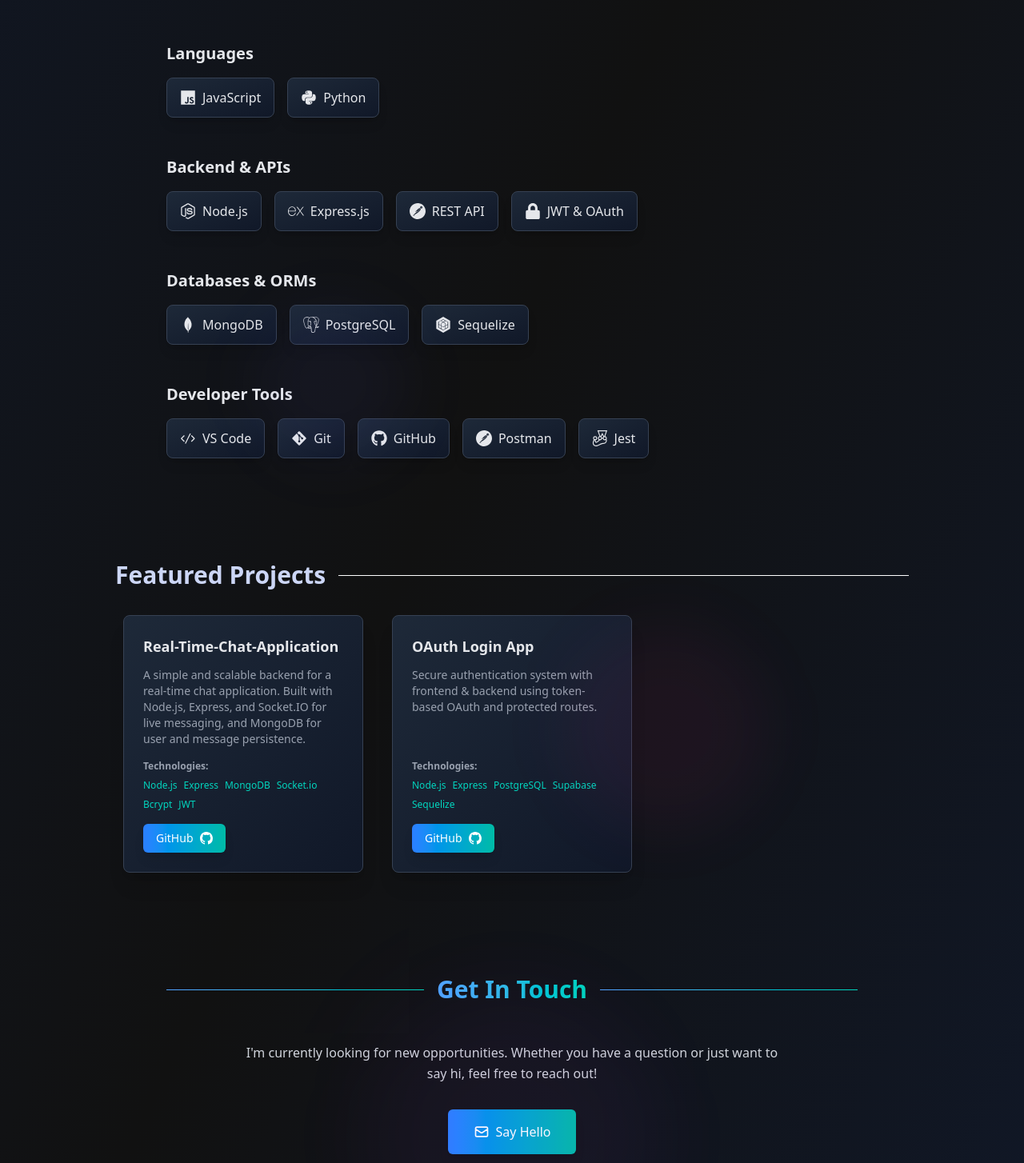
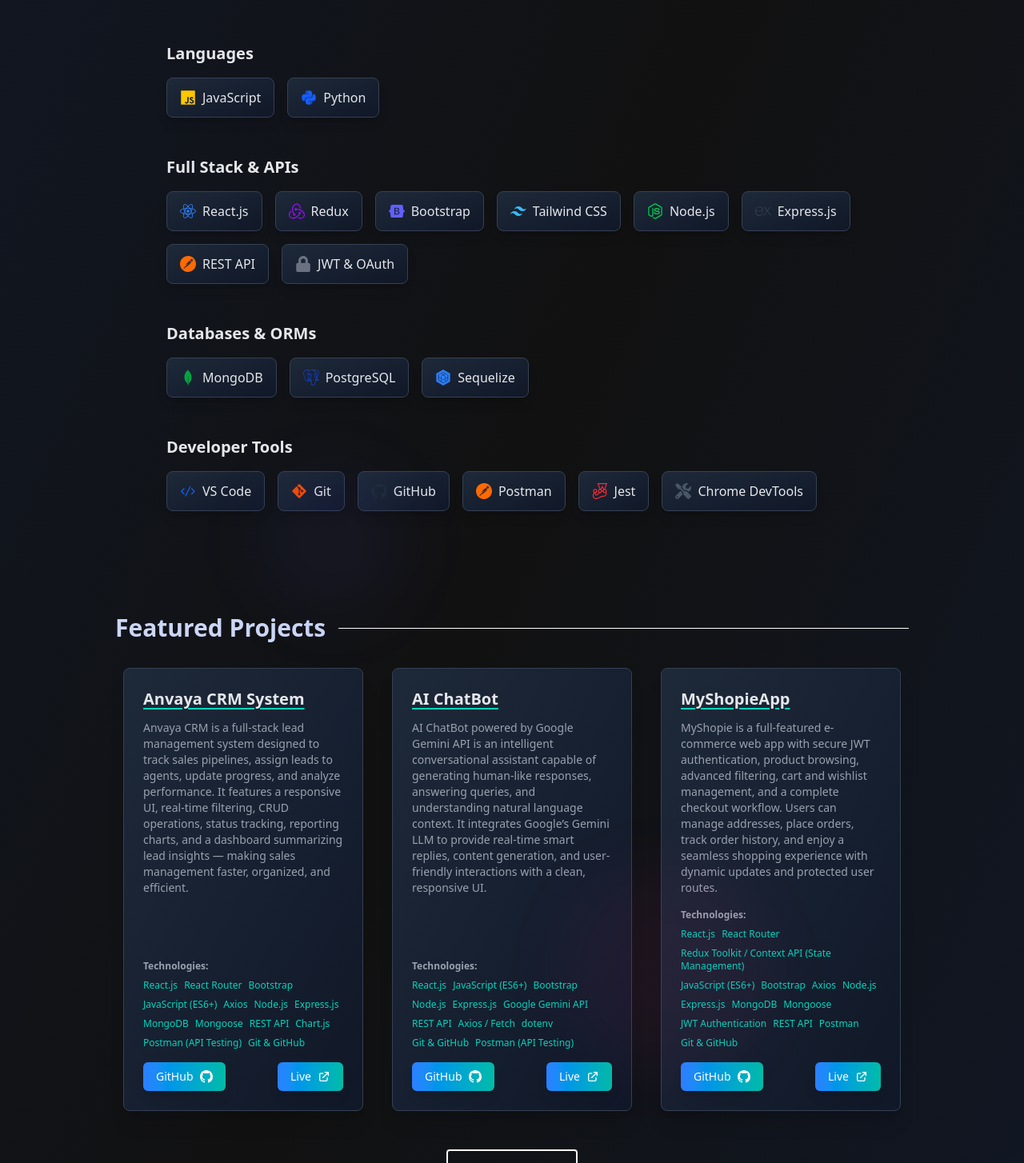
Before and after one commit to Abdul-Kalam0/Portfolio, a React (Vite) app: page / in a window 1280 px wide. Shown: the part 911-2365 px from the top of the page at 80% size. Built offline with nearby package versions, Linux system fonts and the light colour scheme.

Commit message:
feat: add new projects and improve overall UI styling

```diff
--- a/src/components/Projects.jsx
+++ b/src/components/Projects.jsx
@@ -2,41 +2,113 @@
 
 const projects = [
   {
+    title: "Anvaya CRM System",
+    description:
+      "Anvaya CRM is a full-stack lead management system designed to track sales pipelines, assign leads to agents, update progress, and analyze performance. It features a responsive UI, real-time filtering, CRUD operations, status tracking, reporting charts, and a dashboard summarizing lead insights — making sales management faster, organized, and efficient.",
+    link: "https://github.com/Abdul-Kalam0/Anvaya-CRM-Frontend",
+    tech: [
+      "React.js",
+      "React Router",
+      "Bootstrap",
+      "JavaScript (ES6+)",
+      "Axios",
+      "Node.js",
+      "Express.js",
+      "MongoDB",
+      "Mongoose",
+      "REST API",
+      "Chart.js",
+      "Postman (API Testing)",
+      "Git & GitHub",
+    ],
+    live: "https://anvaya-crm-001.vercel.app/",
+  },
+  {
+    title: "AI ChatBot",
+    description:
+      "AI ChatBot powered by Google Gemini API is an intelligent conversational assistant capable of generating human-like responses, answering queries, and understanding natural language context. It integrates Google’s Gemini LLM to provide real-time smart replies, content generation, and user-friendly interactions with a clean, responsive UI.",
+    tech: [
+      "React.js",
+      "JavaScript (ES6+)",
+      "Bootstrap",
+      "Node.js",
+      "Express.js",
+      "Google Gemini API",
+      "REST API",
+      "Axios / Fetch",
+      "dotenv",
+      "Git & GitHub",
+      "Postman (API Testing)",
+    ],
+    link: "https://github.com/Abdul-Kalam0/AI-ChatBot",
+    live: "https://ai-chatbot001.vercel.app/",
+  },
+  {
+    title: "MyShopieApp",
+    description:
+      "MyShopie is a full-featured e-commerce web app with secure JWT authentication, product browsing, advanced filtering, cart and wishlist management, and a complete checkout workflow. Users can manage addresses, place orders, track order history, and enjoy a seamless shopping experience with dynamic updates and protected user routes.",
+    tech: [
+      "React.js",
+      "React Router",
+      "Redux Toolkit / Context API (State Management)",
+      "JavaScript (ES6+)",
+      "Bootstrap",
+      "Axios",
+      "Node.js",
+      "Express.js",
+      "MongoDB",
+      "Mongoose",
+      "JWT Authentication",
+      "REST API",
+      "Postman",
+      "Git & GitHub",
+    ],
+    link: "https://github.com/Abdul-Kalam0/MyShopieApp",
+    live: "https://my-shopie-app-001.vercel.app/",
+  },
+
+  {
     title: "Real-Time-Chat-Application",
     description:
-      "A simple and scalable backend for a real-time chat application. Built with Node.js, Express, and Socket.IO for live messaging, and MongoDB for user and message persistence.",
+      "A real-time messaging application that enables instant communication between users using WebSockets. It supports live chat, typing indicators, online/offline presence, message timestamps, and conversation history. The interface is fully responsive and optimized for smooth, fast, and uninterrupted communication.",
     link: "https://github.com/Abdul-Kalam0/Real-Time-Chat-Application",
-    // image: "/snapvault.png",
-    // demo: "https://snap-vault-backend-ajmal-razas-projects.vercel.app",
-    tech: ["Node.js", "Express", "MongoDB", "Socket.io", "Bcrypt", "JWT"],
+    tech: [
+      "React.js",
+      "JavaScript (ES6+)",
+      "Node.js",
+      "Express.js",
+      "Socket.io",
+      "MongoDB",
+      "Mongoose",
+      "JWT Authentication",
+      "Axios",
+      "Bootstrap",
+      "REST API",
+      "WebSockets",
+      "Git & GitHub",
+      "Postman (API Testing)",
+    ],
   },
-  // {
-  //   title: "Spotify-backend",
-  //   description:
-  //     "Developed a Node.js & Express.js backend that integrates with the Spotify Web API to enable core music streaming functionalities. Implemented OAuth 2.0 authentication for secure user login via Spotify accounts and handled token refresh workflows. Designed RESTful API endpoints.",
-  //   link: "https://github.com/Abdul-Kalam0/Spotify",
-  //   // image: "/moviecrate.png",
-  //   // demo: "https://snapvault-demo.vercel.app",
-  //   tech: ["Node.js", "Express", "MongoDB", "Mongoose", "JWT", "Bcrypt"],
-  // },
+
   {
     title: "OAuth Login App",
     description:
-      "Secure authentication system with frontend & backend using token-based OAuth and protected routes.",
+      "A secure authentication system that allows users to sign in using trusted OAuth providers like Google or GitHub. The application streamlines onboarding, reduces password friction, and ensures modern authentication standards with token-based session handling.",
     link: "https://github.com/Abdul-Kalam0/OAuth-Backend",
-    // image: "/oauth.png",
-    //demo: "https://oauth-server-eac27.vercel.app/",
-    tech: ["Node.js", "Express", "PostgreSQL", "Supabase", "Sequelize"],
+
+    tech: [
+      "Node.js",
+      "Express",
+      "REST API",
+      "JWT Authentication",
+      "Axios",
+      "PostgreSQL",
+      "Supabase",
+      "Sequelize",
+      "Postman (API Testing)",
+      "Git & GitHub",
+    ],
   },
-  // {
-  //   title: "TheDocStore: Document Management System",
-  //   description:
-  //     "Document management system with folder restrictions, file metadata, and Cloudinary uploads. Built using Node.js, Sequelize, Supabase, and Multer.",
-  //   link: "https://github.com/ajmal92786/The-Doc-Store",
-  //   // image: "/docstore.png", ]
-  //   // demo: "https://snapvault-demo.vercel.app",
-  //   tech: ["Node.js", "Express", "PostgreSQL", "Supabase", "Sequelize"],
-  // },
 ];
 
 export default function Projects() {
@@ -57,7 +129,7 @@
             className="bg-gradient-to-br from-gray-800 to-gray-900 rounded-lg overflow-hidden shadow-xl hover:shadow-teal-500/25 transition-all duration-300 flex flex-col w-[300px] border border-gray-700 hover:border-teal-500"
           >
             <div className="p-6 flex-1 flex flex-col">
-              <h3 className="text-lg font-semibold text-gray-200 mb-3">
+              <h3 className="text-xl font-semibold text-gray-200 mb-3 underline decoration-teal-400 underline-offset-4">
                 {project.title}
               </h3>
               <p className="text-gray-400 text-sm mb-4">
@@ -97,14 +169,14 @@
                       <path d="M12 0C5.37 0 0 5.37 0 12c0 5.31 3.435 9.795 8.205 11.385.6.105.825-.255.825-.57 0-.285-.015-1.23-.015-2.235-3.015.555-3.795-.735-4.035-1.41-.135-.345-.72-1.41-1.23-1.695-.42-.225-1.02-.78-.015-.795.945-.015 1.62.87 1.845 1.23 1.08 1.815 2.805 1.305 3.495.99.105-.78.42-1.305.765-1.605-2.67-.3-5.46-1.335-5.46-5.925 0-1.305.465-2.385 1.23-3.225-.12-.3-.54-1.53.12-3.18 0 0 1.005-.315 3.3 1.23.96-.27 1.98-.405 3-.405s2.04.135 3 .405c2.295-1.56 3.3-1.23 3.3-1.23.66 1.65.24 2.88.12 3.18.765.84 1.23 1.905 1.23 3.225 0 4.605-2.805 5.625-5.475 5.925.435.375.81 1.095.81 2.22 0 1.605-.015 2.895-.015 3.3 0 .315.225.69.825.57A12.02 12.02 0 0024 12c0-6.63-5.37-12-12-12z" />
                     </svg>
                   </a>
-                  {project.demo && (
+                  {project.live && (
                     <a
-                      href={project.demo}
+                      href={project.live}
                       target="_blank"
                       rel="noopener noreferrer"
                       className="bg-gradient-to-r from-blue-500 to-teal-500 text-white px-4 py-2 rounded-md text-sm inline-flex items-center hover:from-blue-600 hover:to-teal-600 transition-all shadow-lg hover:shadow-teal-500/25"
                     >
-                      Demo
+                      Live
                       <svg
                         className="w-4 h-4 ml-2"
                         fill="none"
--- a/src/components/TechStack.jsx
+++ b/src/components/TechStack.jsx
@@ -1,17 +1,21 @@
 import {
   FaNodeJs,
-  FaReact,
   FaGitAlt,
   FaGithub,
   FaLock,
   FaJs,
   FaPython,
+  FaReact,
+  FaTools,
 } from "react-icons/fa";
 import {
   SiExpress,
   SiPostgresql,
   SiMongodb,
   SiSequelize,
+  SiRedux,
+  SiBootstrap,
+  SiTailwindcss,
   SiSupabase,
   SiPostman,
   SiJest,
@@ -22,37 +26,79 @@
   {
     category: "Languages",
     items: [
-      { name: "JavaScript", icon: <FaJs className="text-xl" /> },
-      { name: "Python", icon: <FaPython className="text-xl" /> },
+      {
+        name: "JavaScript",
+        icon: <FaJs className="text-xl text-yellow-400" />,
+      },
+      { name: "Python", icon: <FaPython className="text-xl text-blue-600" /> },
 
       // { name: "React", icon: <FaReact className="text-xl" /> },
     ],
   },
   {
-    category: "Backend & APIs",
+    category: "Full Stack & APIs",
     items: [
-      { name: "Node.js", icon: <FaNodeJs className="text-xl" /> },
-      { name: "Express.js", icon: <SiExpress className="text-xl" /> },
-      { name: "REST API", icon: <SiPostman className="text-xl" /> },
-      { name: "JWT & OAuth", icon: <FaLock className="text-xl" /> },
+      { name: "React.js", icon: <FaReact className="text-xl text-blue-500" /> },
+      { name: "Redux", icon: <SiRedux className="text-xl text-purple-600" /> },
+      {
+        name: "Bootstrap",
+        icon: <SiBootstrap className="text-xl text-indigo-500" />,
+      },
+      {
+        name: "Tailwind CSS",
+        icon: <SiTailwindcss className="text-xl text-[#38BDF8]" />,
+      },
+
+      {
+        name: "Node.js",
+        icon: <FaNodeJs className="text-xl text-green-500" />,
+      },
+      {
+        name: "Express.js",
+        icon: <SiExpress className="text-xl text-gray-700" />,
+      },
+      {
+        name: "REST API",
+        icon: <SiPostman className="text-xl text-orange-500" />,
+      },
+      {
+        name: "JWT & OAuth",
+        icon: <FaLock className="text-xl text-gray-500" />,
+      },
     ],
   },
   {
     category: "Databases & ORMs",
     items: [
-      { name: "MongoDB", icon: <SiMongodb className="text-xl" /> },
-      { name: "PostgreSQL", icon: <SiPostgresql className="text-xl" /> },
-      { name: "Sequelize", icon: <SiSequelize className="text-xl" /> },
+      {
+        name: "MongoDB",
+        icon: <SiMongodb className="text-xl text-green-600" />,
+      },
+      {
+        name: "PostgreSQL",
+        icon: <SiPostgresql className="text-xl text-blue-700" />,
+      },
+      {
+        name: "Sequelize",
+        icon: <SiSequelize className="text-xl text-blue-500" />,
+      },
     ],
   },
   {
     category: "Developer Tools",
     items: [
-      { name: "VS Code", icon: <VscCode className="text-xl" /> },
-      { name: "Git", icon: <FaGitAlt className="text-xl" /> },
-      { name: "GitHub", icon: <FaGithub className="text-xl" /> },
-      { name: "Postman", icon: <SiPostman className="text-xl" /> },
-      { name: "Jest", icon: <SiJest className="text-xl" /> },
+      { name: "VS Code", icon: <VscCode className="text-xl text-blue-600" /> },
+      { name: "Git", icon: <FaGitAlt className="text-xl text-orange-600" /> },
+      { name: "GitHub", icon: <FaGithub className="text-xl text-gray-800" /> },
+      {
+        name: "Postman",
+        icon: <SiPostman className="text-xl text-orange-500" />,
+      },
+      { name: "Jest", icon: <SiJest className="text-xl text-red-500" /> },
+      {
+        name: "Chrome DevTools",
+        icon: <FaTools className="text-xl text-gray-600" />,
+      },
     ],
   },
   // {
```
